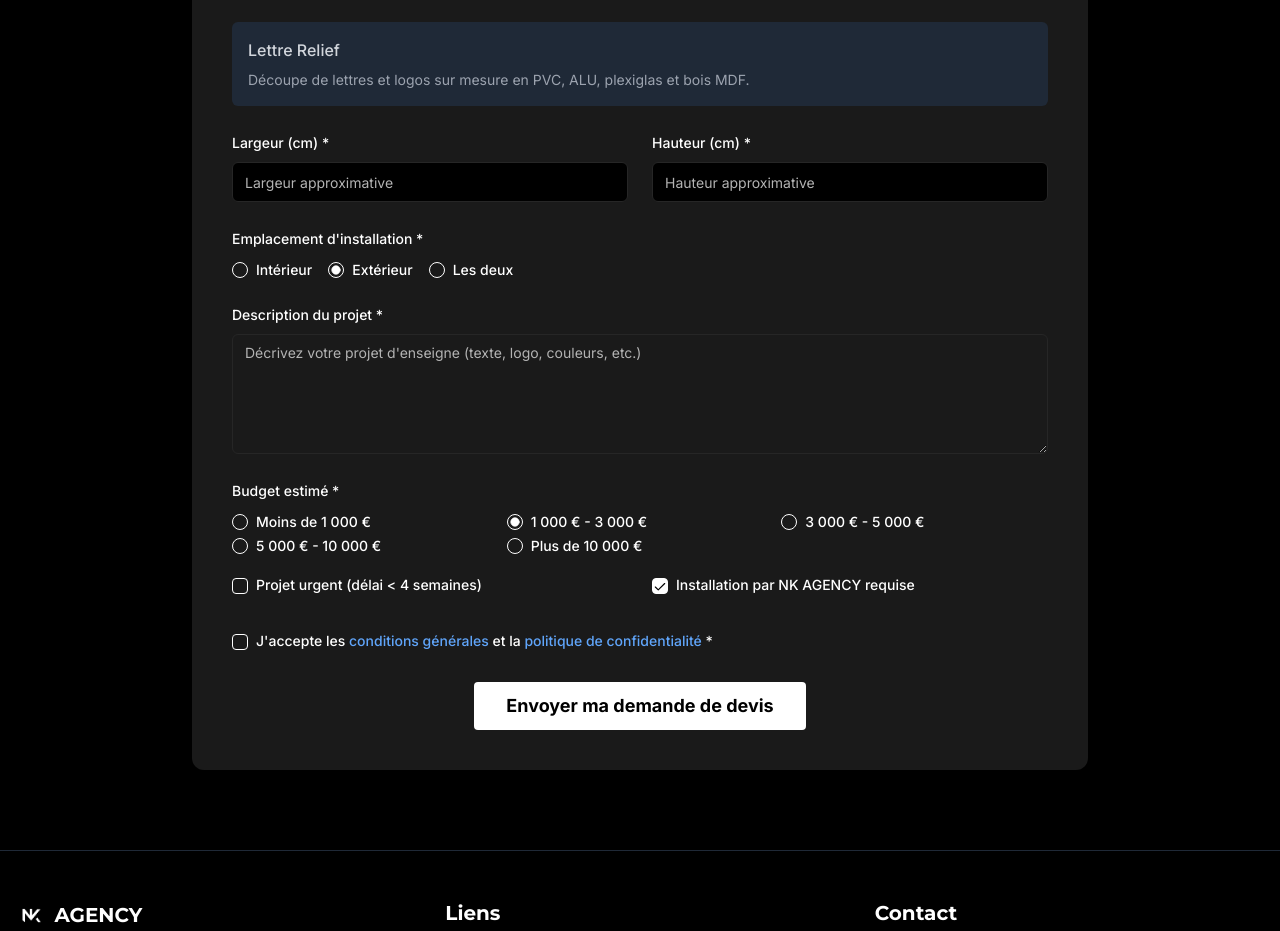
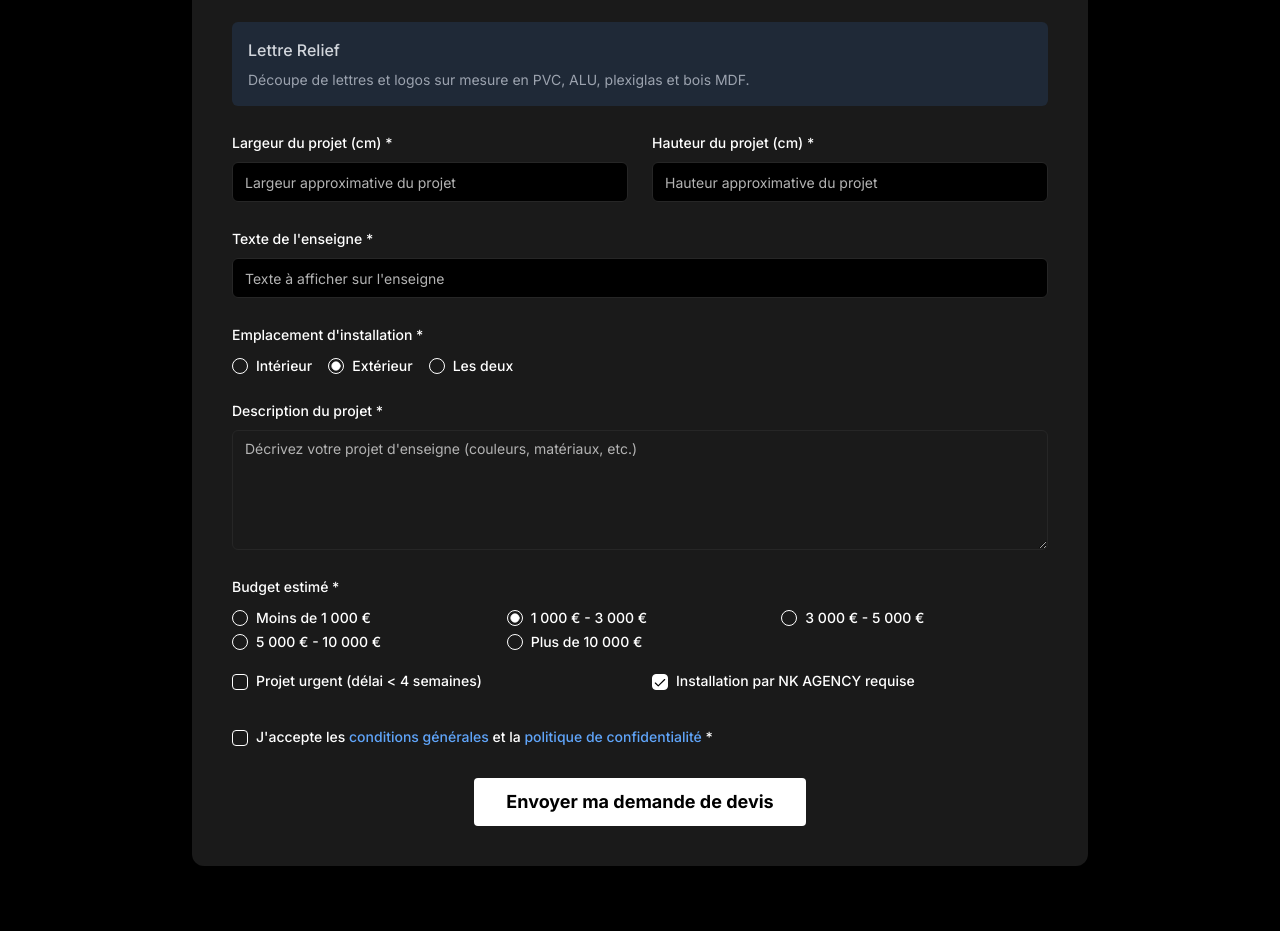
Before and after one commit to Nkagency63/nk-agency, a React (Vite) app: page /quote in a window 1280 px wide. Shown: the part 942-1873 px from the top of the page. Built offline with nearby package versions, Linux system fonts and the light colour scheme.

Commit message:
feat: Add project dimensions and text input
Adds input fields for project width, height, and text to the quote request form.

```diff
--- a/src/pages/QuoteRequest.tsx
+++ b/src/pages/QuoteRequest.tsx
@@ -1,3 +1,4 @@
+
 import { useState } from "react";
 import { useForm } from "react-hook-form";
 import { zodResolver } from "@hookform/resolvers/zod";
@@ -21,8 +22,9 @@ const quoteFormSchema = z.object({
     required_error: "Veuillez sélectionner un type d'enseigne",
   }),
   otherType: z.string().optional(),
-  width: z.string().min(1, "Veuillez indiquer la largeur"),
-  height: z.string().min(1, "Veuillez indiquer la hauteur"),
+  width: z.string().min(1, "Veuillez indiquer la largeur du projet"),
+  height: z.string().min(1, "Veuillez indiquer la hauteur du projet"),
+  projectText: z.string().min(1, "Veuillez indiquer le texte à afficher sur l'enseigne"),
   location: z.enum(["interior", "exterior", "both"], {
     required_error: "Veuillez indiquer l'emplacement",
   }),
@@ -228,10 +230,10 @@ const QuoteRequest = () => {
               )}
 
               <div className="space-y-2">
-                <Label htmlFor="width">Largeur (cm) *</Label>
+                <Label htmlFor="width">Largeur du projet (cm) *</Label>
                 <Input
                   id="width"
-                  placeholder="Largeur approximative"
+                  placeholder="Largeur approximative du projet"
                   {...register("width")}
                   className={errors.width ? "border-red-500" : ""}
                 />
@@ -241,15 +243,28 @@ const QuoteRequest = () => {
               </div>
 
               <div className="space-y-2">
-                <Label htmlFor="height">Hauteur (cm) *</Label>
+                <Label htmlFor="height">Hauteur du projet (cm) *</Label>
                 <Input
                   id="height"
-                  placeholder="Hauteur approximative"
+                  placeholder="Hauteur approximative du projet"
                   {...register("height")}
                   className={errors.height ? "border-red-500" : ""}
                 />
                 {errors.height && (
                   <p className="text-red-500 text-sm">{errors.height.message}</p>
+                )}
+              </div>
+
+              <div className="md:col-span-2 space-y-2">
+                <Label htmlFor="projectText">Texte de l'enseigne *</Label>
+                <Input
+                  id="projectText"
+                  placeholder="Texte à afficher sur l'enseigne"
+                  {...register("projectText")}
+                  className={errors.projectText ? "border-red-500" : ""}
+                />
+                {errors.projectText && (
+                  <p className="text-red-500 text-sm">{errors.projectText.message}</p>
                 )}
               </div>
 
@@ -284,7 +299,7 @@ const QuoteRequest = () => {
                 <Label htmlFor="description">Description du projet *</Label>
                 <Textarea
                   id="description"
-                  placeholder="Décrivez votre projet d'enseigne (texte, logo, couleurs, etc.)"
+                  placeholder="Décrivez votre projet d'enseigne (couleurs, matériaux, etc.)"
                   {...register("description")}
                   className={`min-h-[120px] ${errors.description ? "border-red-500" : ""}`}
                 />
```
